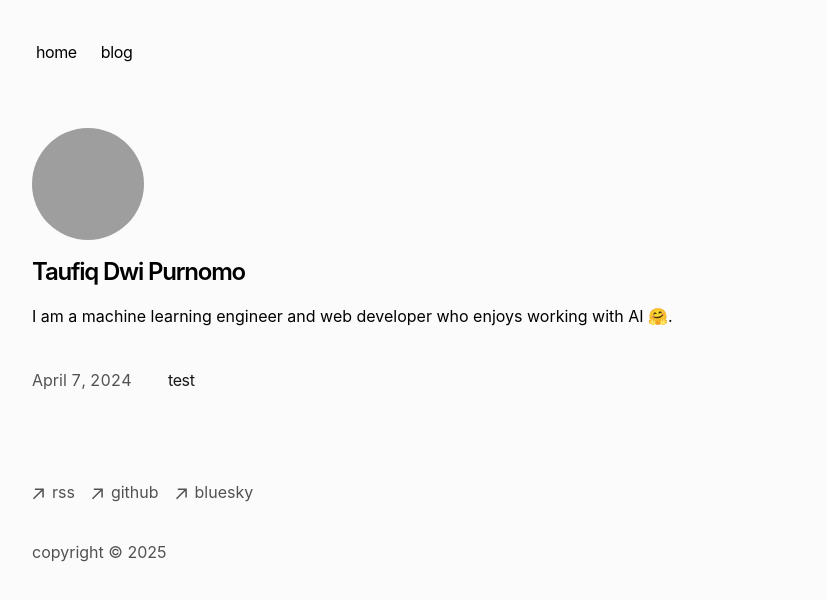
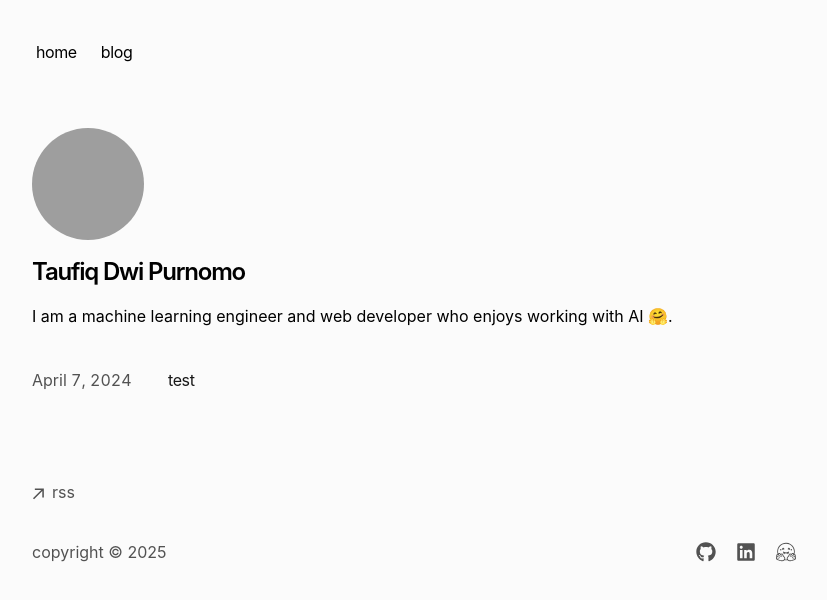
Before and after one commit to taufiqdp/portfolio, a Next.js app: page / in a window 1280 px wide. Shown: the top 600 px of the page, without its empty margins (224-1051 px from the left). Built offline with nearby package versions, Linux system fonts and the light colour scheme; grey boxes are pictures that could not be loaded.

Commit message:
update: enhance footer with social media links and icons

```diff
--- a/app/components/footer.tsx
+++ b/app/components/footer.tsx
@@ -1,5 +1,7 @@
 import React from "react";
 import Link from "next/link";
+import { FaGithub, FaLinkedin } from "react-icons/fa";
+import { SiHuggingface } from "react-icons/si";
 
 function ArrowIcon() {
   return (
@@ -33,32 +35,36 @@ export default function Footer() {
             <p className="ml-2 h-7">rss</p>
           </Link>
         </li>
-        <li>
+      </ul>
+      <div className="flex justify-between items-center mt-8 text-neutral-600">
+        <p>copyright © {new Date().getFullYear()}</p>
+        <div className="flex space-x-4">
           <Link
-            className="flex items-center transition-all hover:text-neutral-800"
+            href="https://github.com/taufiqdp"
+            target="_blank"
             rel="noopener noreferrer"
+            className="flex items-center hover:text-black"
+          >
+            <FaGithub className="mr-1" size={20} />
+          </Link>
+          <Link
+            href="https://linkedin.com/in/taufiqdp"
             target="_blank"
-            href="https://github.com/taufiqdp/portfolio"
+            rel="noopener noreferrer"
+            className="flex items-center hover:text-black"
           >
-            <ArrowIcon />
-            <p className="ml-2 h-7">github</p>
+            <FaLinkedin className="mr-1" size={20} />
           </Link>
-        </li>
-        <li>
           <Link
-            className="flex items-center transition-all hover:text-neutral-800"
+            href="https://huggingface.co/taufiqdp"
+            target="_blank"
             rel="noopener noreferrer"
-            target="_blank"
-            href="https://bsky.app/profile/taufiqdp.com"
+            className="flex items-center hover:text-black"
           >
-            <ArrowIcon />
-            <p className="ml-2 h-7">bluesky</p>
+            <SiHuggingface className="mr-1" size={20} />
           </Link>
-        </li>
-      </ul>
-      <p className="mt-8 text-neutral-600">
-        copyright © {new Date().getFullYear()}
-      </p>
+        </div>
+      </div>
     </footer>
   );
 }
```
